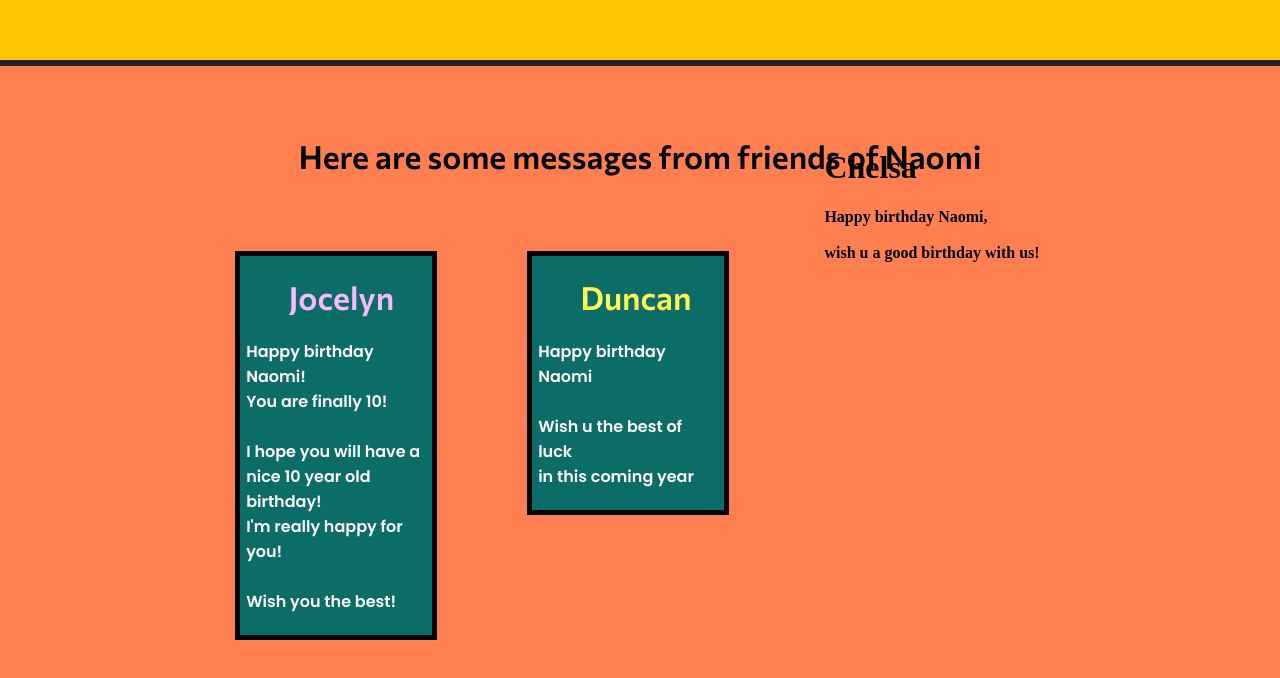
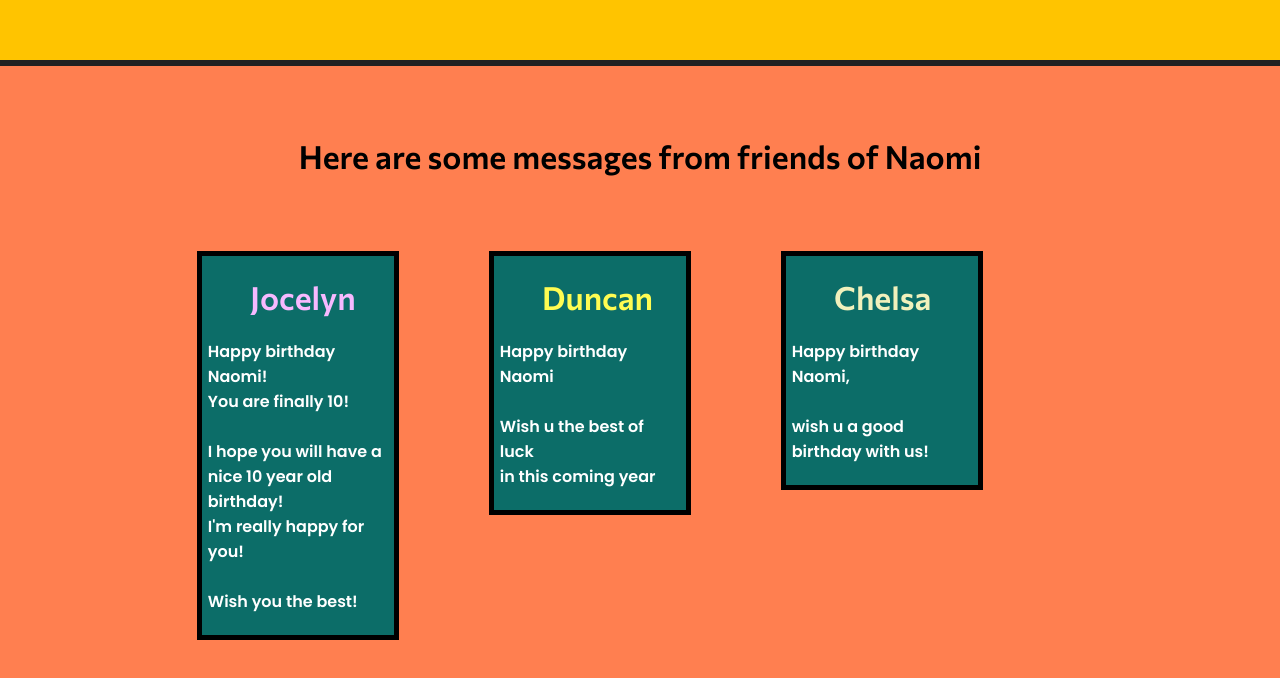
Before and after one commit to Myyummy/myyummy.github.io, a plain HTML site: page nbday.html in a window 1280 px wide. Shown: the part 1605-2283 px from the top of the page. Drawn offline with Linux system fonts and the light colour scheme.

Commit message:
Update nbday.css

```diff
--- a/nbday.css
+++ b/nbday.css
@@ -138,7 +138,7 @@ body, html {
   justify-content: center;
 }
 
-#one, #two {
+#one, #two, #three{
   margin-top: 10%;
   position: relative;
   background-color:rgb(12, 109, 104);
@@ -169,7 +169,14 @@ body, html {
   font-family: 'Commissioner', sans-serif;
 }
 
-#jocm, #dunm {
+#che {
+  color: rgb(241, 241, 188);
+  position: relative;
+  left: 25%;
+  font-family: 'Commissioner', sans-serif;
+}
+
+#jocm, #dunm, #chem {
   color: white;
   position: relative;
   display: flex;
```
